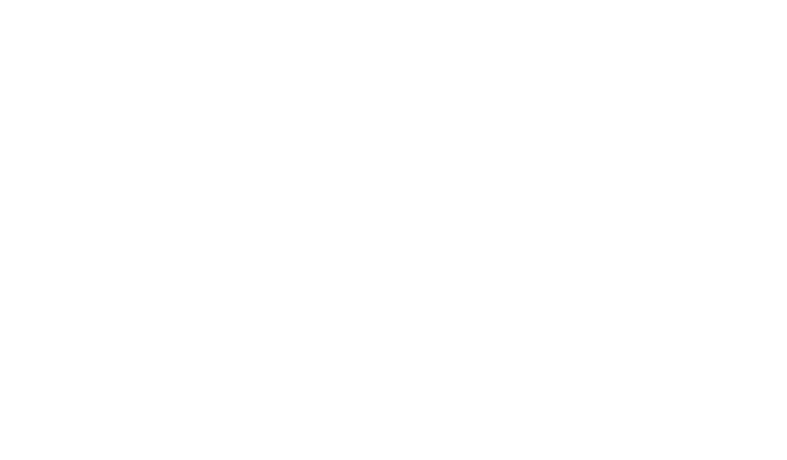
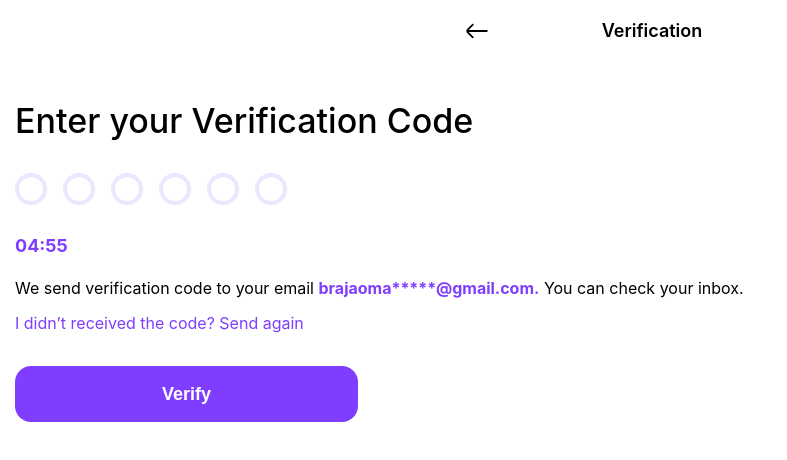
Before and after one commit to chandran-kannan/Expenso, a React (Vite) app: page /verification in a window 1280 px wide. Before the commit this address had no page. Shown: the top 460 px of the page, without its empty margins (0-787 px from the left). Built offline with nearby package versions, Linux system fonts and the light colour scheme.

Commit message:
css file updated

```diff
--- a/src/Pages/Register/Register/checkbox.css
+++ b/src/Pages/Register/Register/checkbox.css
@@ -6,10 +6,10 @@
 .pl-c {
   padding-left: 38px;
 }
-
+/*
 .mb-12px-c {
   margin-bottom: 12px;
-}
+} */
 
 .fs-c {
   font-size: 18px;
--- a/src/Pages/Register/verification/index.tsx
+++ b/src/Pages/Register/verification/index.tsx
@@ -57,7 +57,7 @@
 
     return (
         <div className="w-full px-15px mt-20px">
-            <Header leftIcon={<LeftArrow height={18} width={18} />} title="Verification" />
+            <Header leftIcon={<LeftArrow className="w-24px h-16px items-center" />} title="Verification" />
             <div className="mt-56px">
                 <h2 className="fs-34px lh-44px w-80 text-black font-500">Enter your Verification Code</h2>
             </div>
--- a/src/Routes/index.tsx
+++ b/src/Routes/index.tsx
@@ -3,6 +3,8 @@
 import LoginScreen from '../Pages/Login';
 import WelcomeScreen from "../Pages/WelcomeScreen";
 import ForgotPassword from "../Pages/ForgotPassword";
+import Register from '../Pages/Register/Register';
+import Verification from '../Pages/Register/verification';
 
 const RoutesWrapper = () => {
   return (
@@ -11,6 +13,8 @@
         <Route path="/" element={<WelcomeScreen />} />
         <Route path="/login" element={<LoginScreen />} />
         <Route path="/forgotpassword" element={<ForgotPassword />} />
+        <Route path="/register" element={<Register />} />
+        <Route path="/verification" element={<Verification />} />
       </Routes>
     </BrowserRouter>
   );
--- a/src/index.css
+++ b/src/index.css
@@ -674,3 +674,11 @@
 .pr-15px {
   padding-right: 15px;
 }
+.px-15px
+{
+  padding:0 15px;
+}
+.py-10px
+{
+  padding:10px 0;
+}
```
